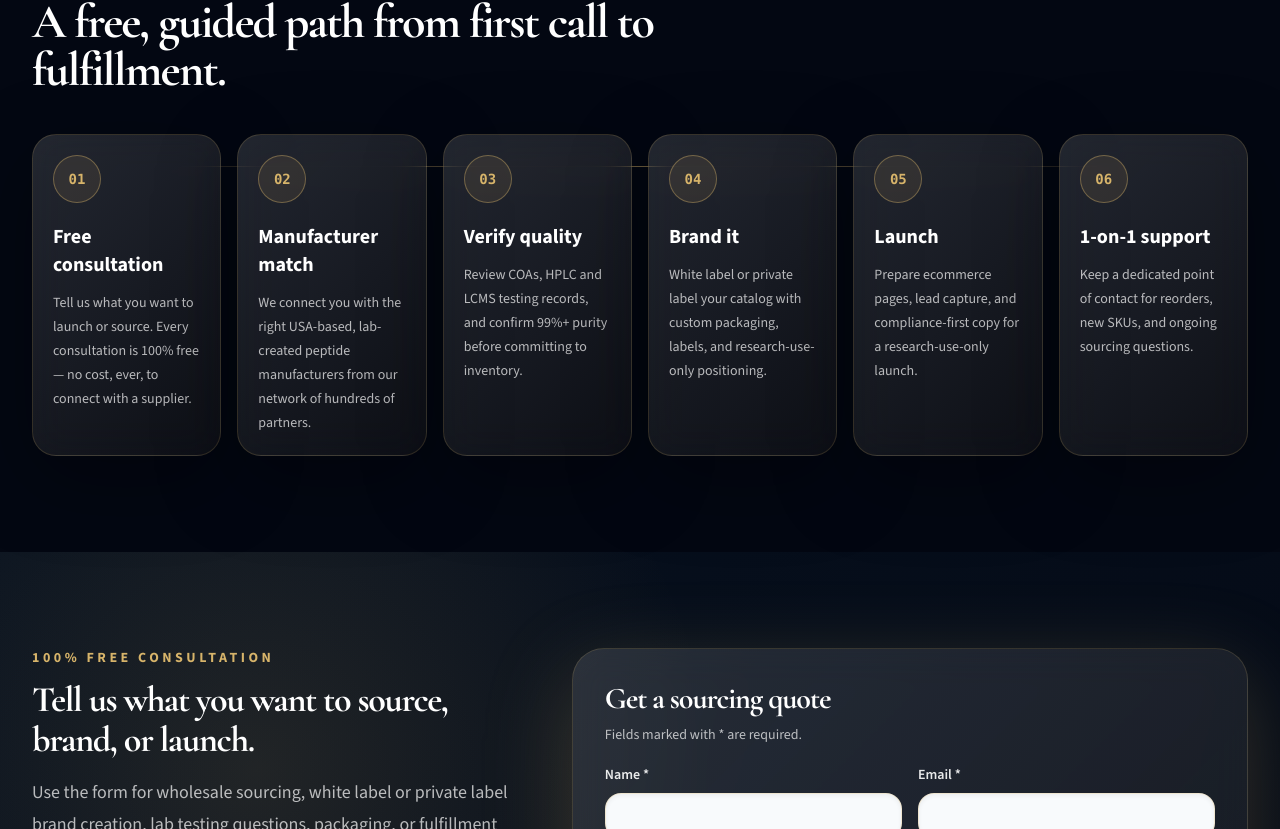
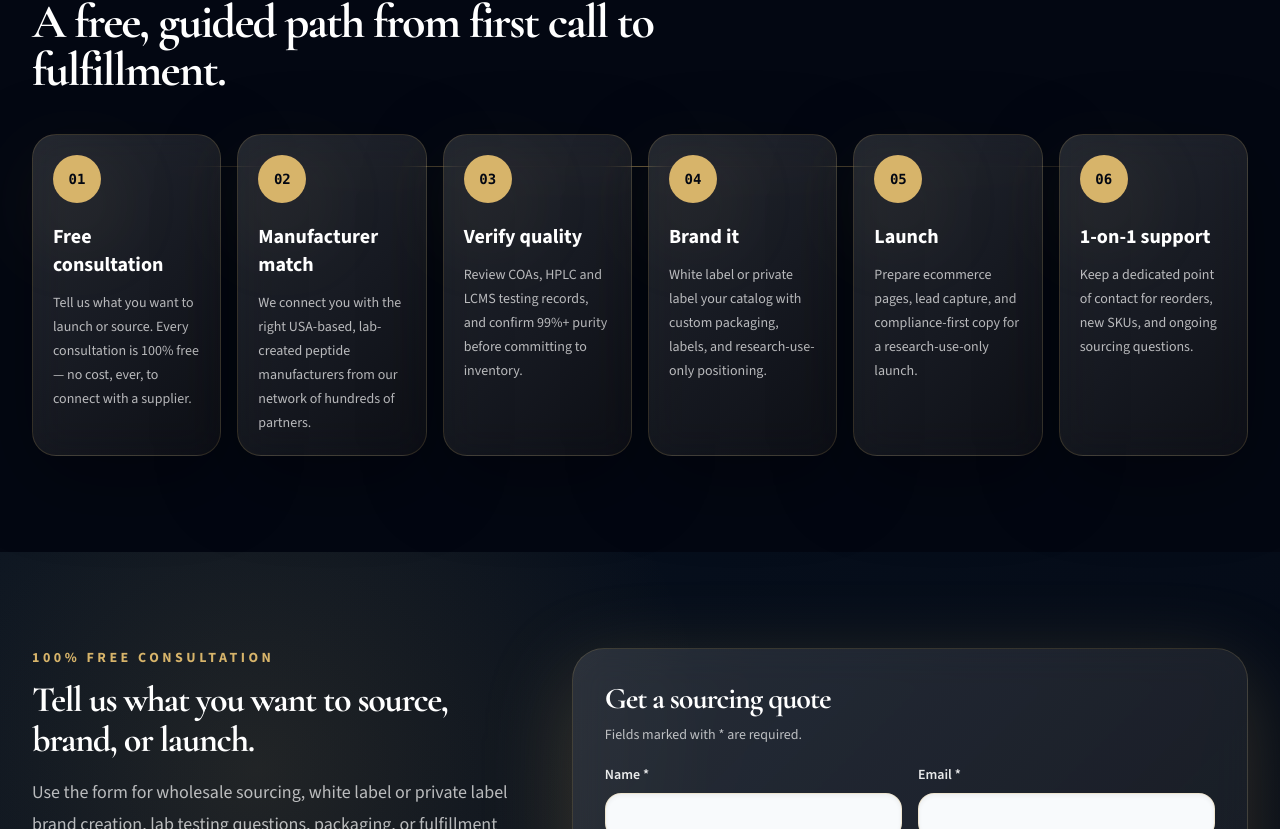
Before and after one commit to mosnin/peptidebrand, a Next.js app: page / in a window 1280 px wide. Shown: the part 3911-4740 px from the top of the page. Built offline with nearby package versions, Linux system fonts and the light colour scheme.

Commit message:
Improve accent text contrast

```diff
--- a/components/COADocumentCard.tsx
+++ b/components/COADocumentCard.tsx
@@ -7,7 +7,7 @@ export function COADocumentCard() {
             <p className="text-xs font-bold uppercase tracking-[0.24em] text-cyan">Certificate file</p>
             <h3 className="mt-2 text-2xl font-black text-white">COA-Ready Batch Record</h3>
           </div>
-          <span className="rounded-full border border-cyan/40 px-3 py-1 text-xs font-bold text-cyan">Reviewed</span>
+          <span className="rounded-full border border-cyan/50 bg-cyan px-3 py-1 text-xs font-bold text-midnight">Reviewed</span>
         </div>
         <div className="mt-5 grid gap-3">
           {['Lot identifier', 'Supplier documentation', 'HPLC reference', 'LCMS reference', 'Label version'].map((item, index) => (
--- a/components/Footer.tsx
+++ b/components/Footer.tsx
@@ -14,7 +14,7 @@ export function Footer() {
             <Logo variant="icon" />
             <p className="mt-4 font-display text-2xl font-bold text-white">{siteConfig.name}</p>
             <p className="mt-4 max-w-md text-sm leading-6 text-white/60">{researchDisclaimer}</p>
-            <p className="mt-5 rounded-2xl border border-cyan/20 bg-cyan/10 p-4 text-sm text-cyan/90">USA-based, lab-created research peptides. Free 1-on-1 consultations — we never charge to connect you with a supplier.</p>
+            <p className="mt-5 rounded-2xl border border-cyan/25 bg-cyan/10 p-4 text-sm text-white/85">USA-based, lab-created research peptides. Free 1-on-1 consultations — we never charge to connect you with a supplier.</p>
             <TrustBadges className="mt-6" />
           </div>
           {serviceMegaMenu.map((group) => (
--- a/components/LeadForm.tsx
+++ b/components/LeadForm.tsx
@@ -180,7 +180,7 @@ export function LeadForm({ variant = 'quote', dark = false }: { variant?: LeadFo
       </div>
       {status === 'error' && <p role="alert" className="rounded-2xl bg-red-50 px-4 py-3 text-sm font-semibold text-red-700">Please complete the required fields before submitting.</p>}
       {status === 'loading' && <p role="status" className={`text-sm font-semibold ${dark ? 'text-white/75' : 'text-slate-600'}`}>Submitting securely…</p>}
-      {status === 'success' && <p role="status" className="rounded-2xl bg-teal/10 px-4 py-3 text-sm font-semibold text-teal">Submission received. Redirecting to the confirmation page…</p>}
+      {status === 'success' && <p role="status" className="rounded-2xl border border-emerald-200 bg-emerald-50 px-4 py-3 text-sm font-semibold text-emerald-800">Submission received. Redirecting to the confirmation page…</p>}
       <button disabled={status === 'loading'} className="rounded-full border border-cyan/50 bg-cyan px-5 py-3 font-black text-midnight shadow-glow transition hover:-translate-y-0.5 hover:bg-white disabled:cursor-not-allowed disabled:opacity-70">{status === 'loading' ? 'Submitting…' : config.submitLabel}</button>
       <p className={`text-xs ${dark ? 'text-white/60' : 'text-slate-500'}`}>Privacy note: your details are used to respond to this research-use business inquiry.</p>
     </form>
--- a/components/ProcessTimeline.tsx
+++ b/components/ProcessTimeline.tsx
@@ -4,7 +4,7 @@ export function ProcessTimeline({ steps }: { steps: { title: string; body: strin
       <div className="absolute left-0 top-8 hidden h-px w-full bg-gradient-to-r from-cyan/0 via-cyan/50 to-cyan/0 lg:block" />
       {steps.map((step, index) => (
         <div key={step.title} className="glass-panel relative rounded-3xl p-5">
-          <div className="flex h-12 w-12 items-center justify-center rounded-full border border-cyan/40 bg-cyan/10 font-mono text-sm font-bold text-cyan">{String(index + 1).padStart(2, '0')}</div>
+          <div className="flex h-12 w-12 items-center justify-center rounded-full border border-cyan/50 bg-cyan font-mono text-sm font-bold text-midnight shadow-glow">{String(index + 1).padStart(2, '0')}</div>
           <h3 className="mt-5 text-xl font-black text-white">{step.title}</h3>
           <p className="mt-3 text-sm leading-6 text-white/70">{step.body}</p>
         </div>
```
